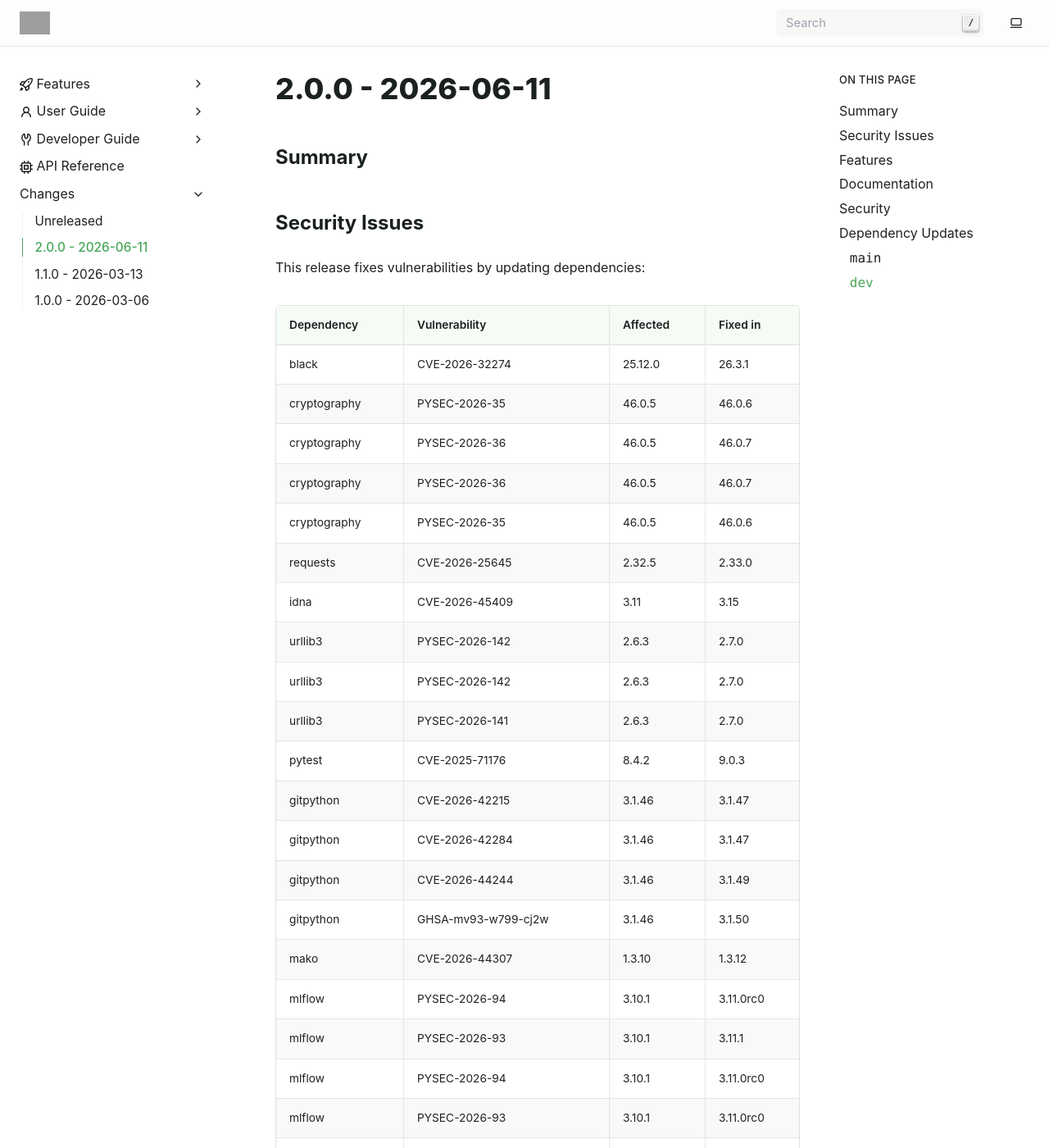
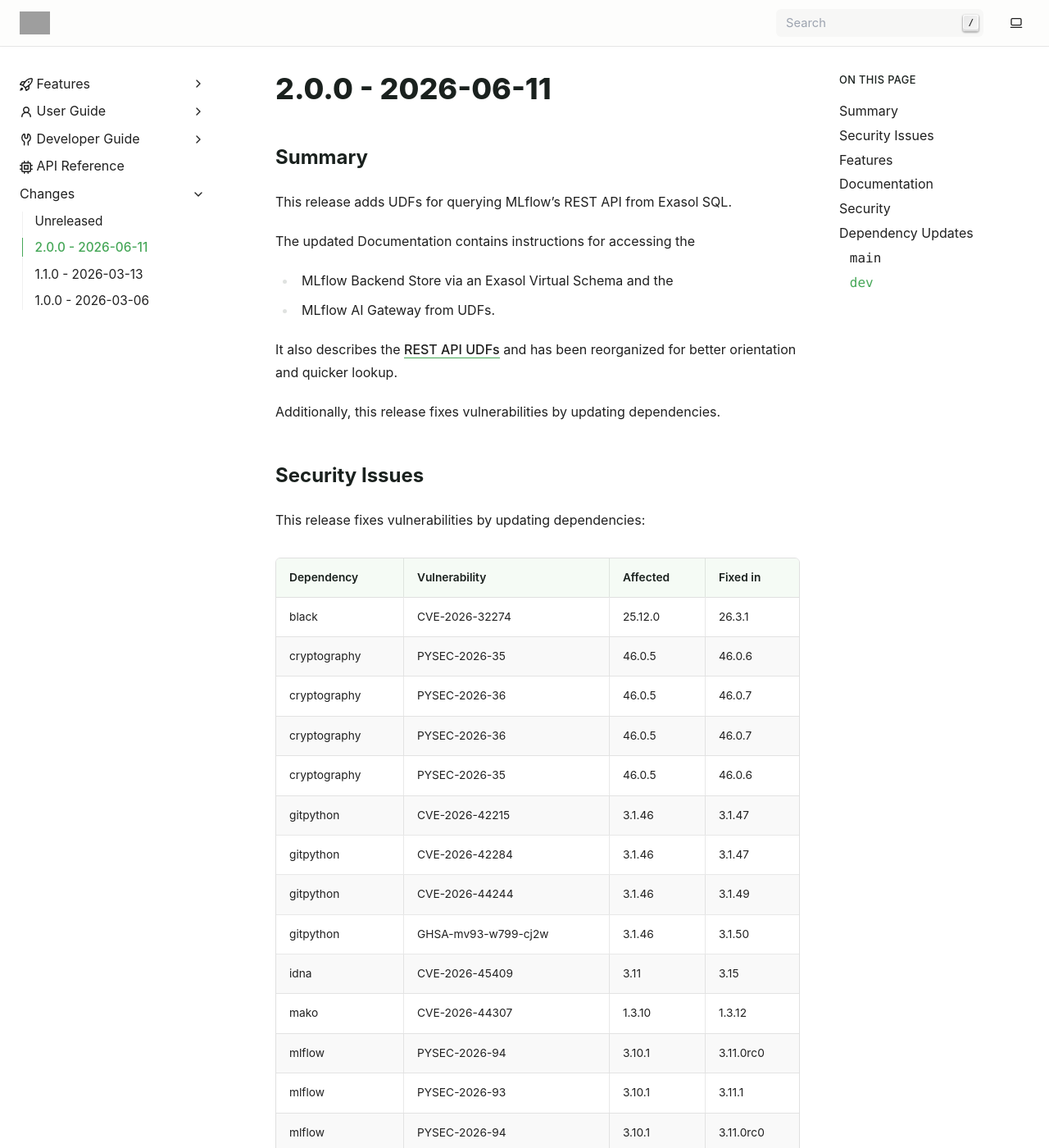
Before and after one commit to exasol/mlflow-plugin, a Sphinx documentation site: the page built from doc/changes/changes_1.2.0.md, in a window 1280 px wide and 1400 px high. Shown: the whole window at 82% size. Built offline with Sphinx 7.4.7, drawn with Linux system fonts in a browser that asks for light colours; pages that are not in the unit, such as notebooks, are missing from menus; some of the changed text lies outside the part shown; grey boxes are pictures that could not be loaded.

Commit message:
updated dependencies and updated changelog

```diff
--- a/doc/changes/changes_2.0.0.md
+++ b/doc/changes/changes_1.2.0.md
@@ -1,6 +1,16 @@
 # 2.0.0 - 2026-06-11
 
 ## Summary
+
+This release adds UDFs for querying MLflow's REST API from Exasol SQL.
+
+The updated Documentation contains instructions for accessing the
+* MLflow Backend Store via an Exasol Virtual Schema and the
+* MLflow AI Gateway from UDFs.
+
+It also describes the [REST API UDFs](https://exasol.github.io/mlflow-plugin/main/user_guide/access_mlflow/rest_api.html) and has been reorganized for better orientation and quicker lookup.
+
+Additionally, this release fixes vulnerabilities by updating dependencies.
 
 ## Security Issues
 
@@ -13,16 +23,11 @@ This release fixes vulnerabilities by updating dependencies:
 | cryptography | PYSEC-2026-36 | 46.0.5 | 46.0.7 |
 | cryptography | PYSEC-2026-36 | 46.0.5 | 46.0.7 |
 | cryptography | PYSEC-2026-35 | 46.0.5 | 46.0.6 |
-| requests | CVE-2026-25645 | 2.32.5 | 2.33.0 |
-| idna | CVE-2026-45409 | 3.11 | 3.15 |
-| urllib3 | PYSEC-2026-142 | 2.6.3 | 2.7.0 |
-| urllib3 | PYSEC-2026-142 | 2.6.3 | 2.7.0 |
-| urllib3 | PYSEC-2026-141 | 2.6.3 | 2.7.0 |
-| pytest | CVE-2025-71176 | 8.4.2 | 9.0.3 |
 | gitpython | CVE-2026-42215 | 3.1.46 | 3.1.47 |
 | gitpython | CVE-2026-42284 | 3.1.46 | 3.1.47 |
 | gitpython | CVE-2026-44244 | 3.1.46 | 3.1.49 |
 | gitpython | GHSA-mv93-w799-cj2w | 3.1.46 | 3.1.50 |
+| idna | CVE-2026-45409 | 3.11 | 3.15 |
 | mako | CVE-2026-44307 | 1.3.10 | 1.3.12 |
 | mlflow | PYSEC-2026-94 | 3.10.1 | 3.11.0rc0 |
 | mlflow | PYSEC-2026-93 | 3.10.1 | 3.11.1 |
@@ -73,7 +84,7 @@ This release fixes vulnerabilities by updating dependencies:
 ### `dev`
 
 * Updated dependency `exasol-python-extension-common:0.13.0` to `0.15.0`
-* Updated dependency `exasol-toolbox:6.0.0` to `8.0.0`
+* Updated dependency `exasol-toolbox:6.0.0` to `8.2.0`
 * Added dependency `jinja2:3.1.6`
 * Updated dependency `pytest-exasol-backend:1.4.0` to `1.4.1`
 * Updated dependency `pytest-exasol-slc:0.4.4` to `1.0.1`
--- a/pyproject.toml
+++ b/pyproject.toml
@@ -1,6 +1,6 @@
 [project]
 name = "exasol-mlflow-plugin"
-version = "2.0.0"
+version = "1.2.0"
 description = "Plugin for MLflow supporting artifact repository Exasol BucketFS"
 authors = [{ name = "Exasol AG", email = "christoph.kuhnke@exasol.com" }]
 requires-python = ">=3.10,<3.14"
```
Also changed, not shown: other parts of doc/changes/changes_1.2.0.md (+6 -0 lines), doc/changes/changelog.md (+2 -2 lines), 1 other file.
